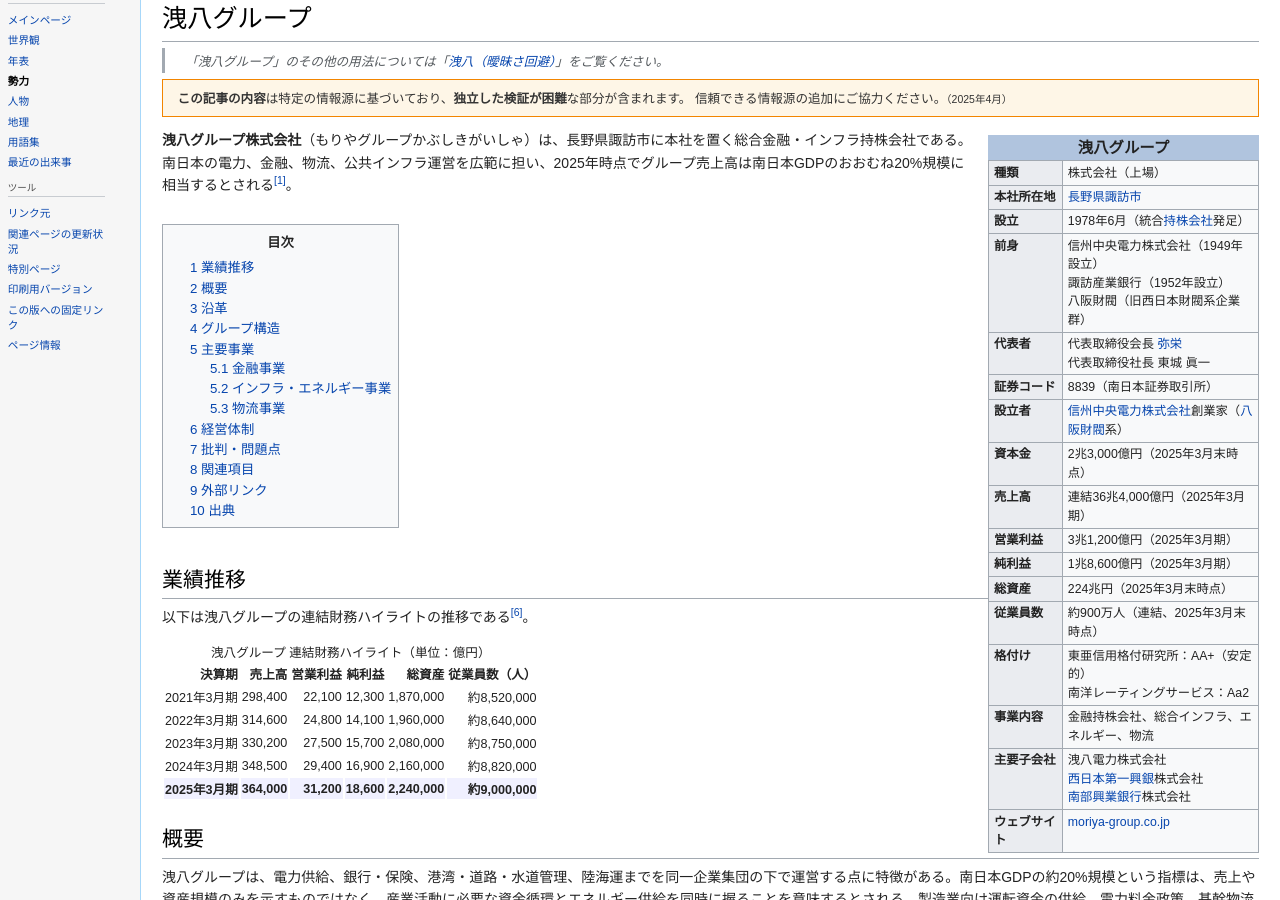
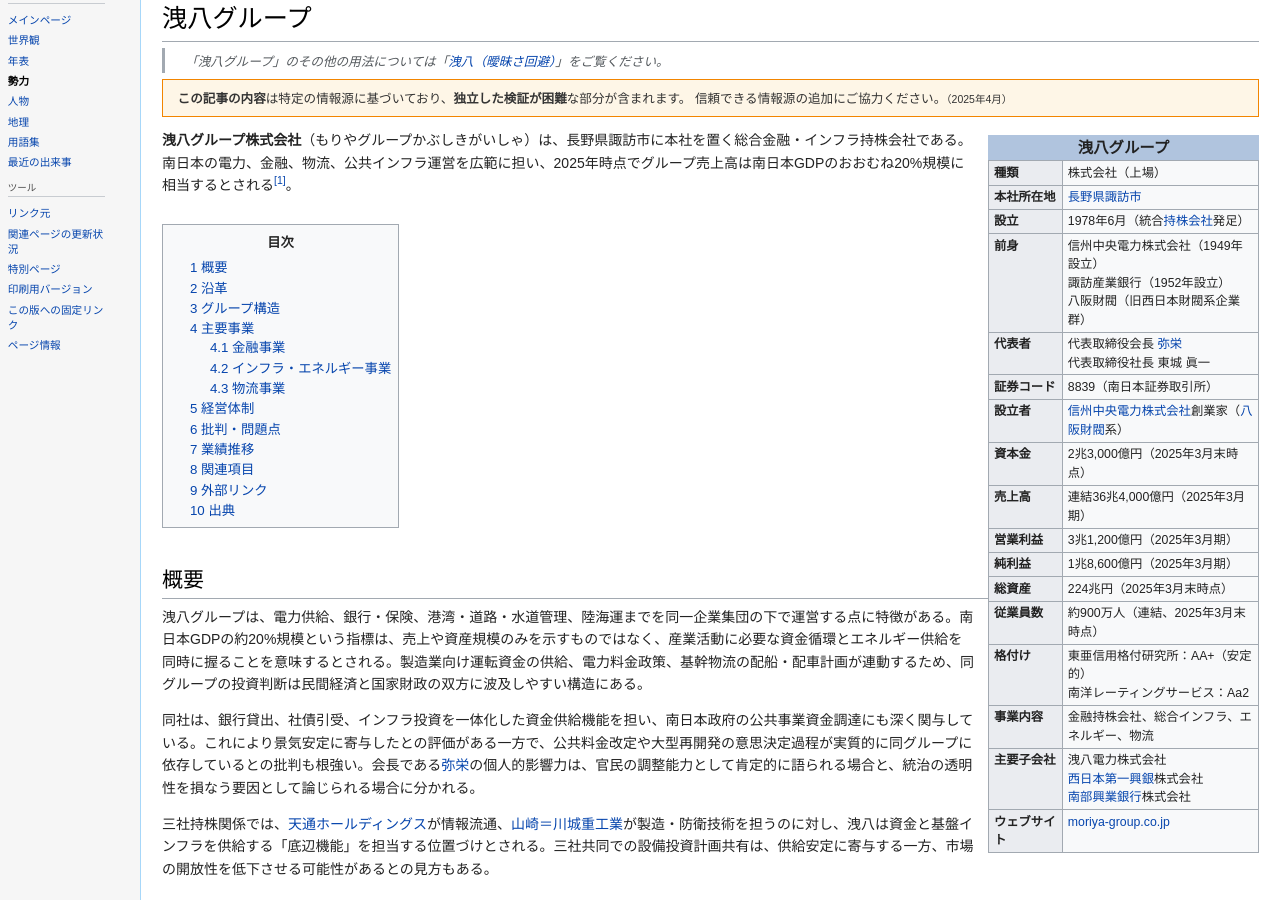
Before and after one commit to manzyuball/Tenzu.jp, a Jekyll site: the page built from faction-imperial-court.html, in a window 1280 px wide and 900 px high, scrolled down 190 px. Built offline with Jekyll 4.4.1, drawn with Linux system fonts in a browser that asks for light colours; some of the changed text lies outside the part shown.

Commit message:
fix: move moriya performance section after criticism
Agent-Logs-Url: https://github.com/manzyuball/Tenzu.jp/sessions/4241ec93-884a-470d-a229-42aa6b764f41

Co-authored-by: manzyuball <97023831+manzyuball@users.noreply.github.com>

```diff
--- a/faction-imperial-court.html
+++ b/faction-imperial-court.html
@@ -48,49 +48,24 @@ nav_section: factions
   <div id="toc" class="toc">
     <div class="toc-title">目次</div>
     <ul>
-      <li><a href="#業績推移">1 業績推移</a></li>
-      <li><a href="#概要">2 概要</a></li>
-      <li><a href="#沿革">3 沿革</a></li>
-      <li><a href="#グループ構造">4 グループ構造</a></li>
-      <li><a href="#主要事業">5 主要事業</a>
+      <li><a href="#概要">1 概要</a></li>
+      <li><a href="#沿革">2 沿革</a></li>
+      <li><a href="#グループ構造">3 グループ構造</a></li>
+      <li><a href="#主要事業">4 主要事業</a>
         <ul>
-          <li><a href="#金融事業">5.1 金融事業</a></li>
-          <li><a href="#インフラ・エネルギー事業">5.2 インフラ・エネルギー事業</a></li>
-          <li><a href="#物流事業">5.3 物流事業</a></li>
+          <li><a href="#金融事業">4.1 金融事業</a></li>
+          <li><a href="#インフラ・エネルギー事業">4.2 インフラ・エネルギー事業</a></li>
+          <li><a href="#物流事業">4.3 物流事業</a></li>
         </ul>
       </li>
-      <li><a href="#経営体制">6 経営体制</a></li>
-      <li><a href="#批判・問題点">7 批判・問題点</a></li>
+      <li><a href="#経営体制">5 経営体制</a></li>
+      <li><a href="#批判・問題点">6 批判・問題点</a></li>
+      <li><a href="#業績推移">7 業績推移</a></li>
       <li><a href="#関連項目">8 関連項目</a></li>
       <li><a href="#外部リンク">9 外部リンク</a></li>
       <li><a href="#出典">10 出典</a></li>
     </ul>
   </div>
-
-  <section>
-    <h2 id="業績推移">業績推移</h2>
-    <p>以下は洩八グループの連結財務ハイライトの推移である<sup id="cite_ref-annual" class="reference"><a href="#cite_note-annual">[6]</a></sup>。</p>
-    <table class="wikitable" style="text-align:right; font-size:0.9em;">
-      <caption>洩八グループ 連結財務ハイライト（単位：億円）</caption>
-      <thead>
-        <tr>
-          <th>決算期</th>
-          <th>売上高</th>
-          <th>営業利益</th>
-          <th>純利益</th>
-          <th>総資産</th>
-          <th>従業員数（人）</th>
-        </tr>
-      </thead>
-      <tbody>
-        <tr><td>2021年3月期</td><td>298,400</td><td>22,100</td><td>12,300</td><td>1,870,000</td><td>約8,520,000</td></tr>
-        <tr><td>2022年3月期</td><td>314,600</td><td>24,800</td><td>14,100</td><td>1,960,000</td><td>約8,640,000</td></tr>
-        <tr><td>2023年3月期</td><td>330,200</td><td>27,500</td><td>15,700</td><td>2,080,000</td><td>約8,750,000</td></tr>
-        <tr><td>2024年3月期</td><td>348,500</td><td>29,400</td><td>16,900</td><td>2,160,000</td><td>約8,820,000</td></tr>
-        <tr style="font-weight:bold; background-color:#f0f0ff;"><td>2025年3月期</td><td>364,000</td><td>31,200</td><td>18,600</td><td>2,240,000</td><td>約9,000,000</td></tr>
-      </tbody>
-    </table>
-  </section>
 
   <section>
     <h2 id="概要">概要</h2>
@@ -172,6 +147,31 @@ nav_section: factions
   </section>
 
   <section>
+    <h2 id="業績推移">業績推移</h2>
+    <p>以下は洩八グループの連結財務ハイライトの推移である<sup id="cite_ref-annual" class="reference"><a href="#cite_note-annual">[6]</a></sup>。</p>
+    <table class="wikitable" style="text-align:right; font-size:0.9em;">
+      <caption>洩八グループ 連結財務ハイライト（単位：億円）</caption>
+      <thead>
+        <tr>
+          <th>決算期</th>
+          <th>売上高</th>
+          <th>営業利益</th>
+          <th>純利益</th>
+          <th>総資産</th>
+          <th>従業員数（人）</th>
+        </tr>
+      </thead>
+      <tbody>
+        <tr><td>2021年3月期</td><td>298,400</td><td>22,100</td><td>12,300</td><td>1,870,000</td><td>約8,520,000</td></tr>
+        <tr><td>2022年3月期</td><td>314,600</td><td>24,800</td><td>14,100</td><td>1,960,000</td><td>約8,640,000</td></tr>
+        <tr><td>2023年3月期</td><td>330,200</td><td>27,500</td><td>15,700</td><td>2,080,000</td><td>約8,750,000</td></tr>
+        <tr><td>2024年3月期</td><td>348,500</td><td>29,400</td><td>16,900</td><td>2,160,000</td><td>約8,820,000</td></tr>
+        <tr style="font-weight:bold; background-color:#f0f0ff;"><td>2025年3月期</td><td>364,000</td><td>31,200</td><td>18,600</td><td>2,240,000</td><td>約9,000,000</td></tr>
+      </tbody>
+    </table>
+  </section>
+
+  <section>
     <h2 id="関連項目">関連項目</h2>
     <ul>
       <li><a href="character-shun-kagami.html">弥栄</a>（会長）</li>
```
